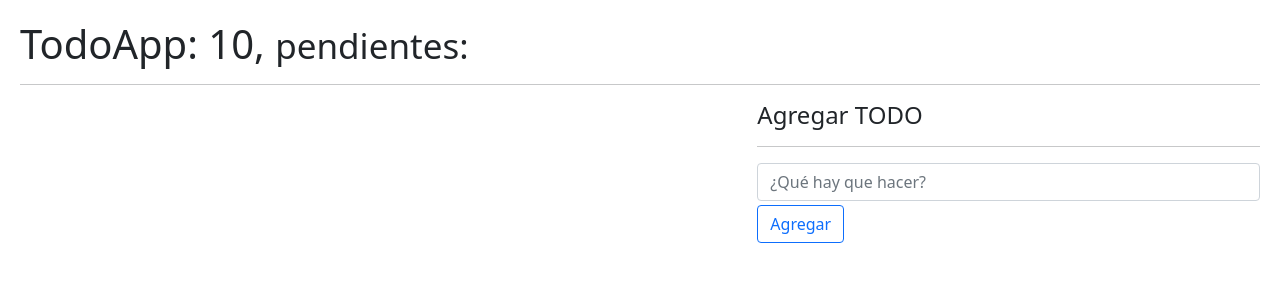
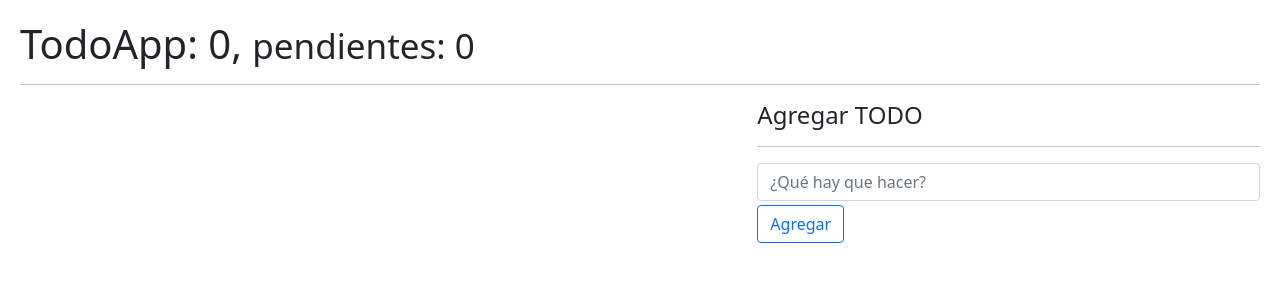
Before and after one commit to Charlyqv/05-hook-app, a React (Vite) app: page / in a window 1280 px wide. Shown: the top 300 px of the page. Built offline with nearby package versions, Linux system fonts and the light colour scheme.

Commit message:
Resolución de la tarea - useTodos

```diff
--- a/src/08-useReducer/TodoApp.jsx
+++ b/src/08-useReducer/TodoApp.jsx
@@ -1,62 +1,14 @@
-import { useEffect, useReducer } from 'react'
-import { todoReducer } from './todoReducer'
 import { TodoList } from './TodoList';
 import { TodoAdd } from './TodoAdd';
-
-const initialState = [
-  // {
-  //   id: new Date().getTime(),
-  //   description: 'Recolectar la piedra del Alma',
-  //   done: false,
-  // },
-  // {
-  //   id: new Date().getTime() * 3,
-  //   description: 'Recolectar la piedra del Tiempo',
-  //   done: false,
-  // }
-
-];
-
-const init = () => {
-  return JSON.parse( localStorage.getItem('todos')) || [];
-}
+import { useTodos } from '../hooks/';
 
 export const TodoApp = () => {
 
-  const [ todos, dispatch ] = useReducer( todoReducer, initialState, init );
-
-  useEffect(() => {
-    localStorage.setItem('todos', JSON.stringify( todos ));
-  }, [todos])
-
-
-  const handleNewTodo = ( todo ) => {
-    const action = {
-      type: '[TODO] Add Todo',
-      payload: todo
-    }
-
-    dispatch( action );
-  }
-
-  const handleDeleteTodo = ( id ) => {
-    dispatch({
-      type: '[TODO] Remove Todo',
-      payload: id
-    })
-  }
-
-  const handleToggleTodo = ( id ) => {
-    dispatch({
-      type: '[TODO] Toggle Todo',
-      payload: id
-    })
-  }
-
+  const { todos, todosCount, pendingTodosCount, handleNewTodo, handleDeleteTodo, handleToggleTodo } = useTodos();
 
   return (
     <>
-      <h1>TodoApp: 10, <small>pendientes:</small></h1>
+      <h1>TodoApp: { todosCount }, <small>pendientes: { pendingTodosCount } </small></h1>
       <hr />
 
       <div className="row">
--- a/src/hooks/index.js
+++ b/src/hooks/index.js
@@ -3,3 +3,4 @@
 export * from './useCounter';
 export * from './useFetch';
 export * from './useForm';
+export * from './useTodos';
--- /dev/null
+++ b/src/hooks/useTodos.js
@@ -0,0 +1,49 @@
+import { useEffect, useReducer } from 'react';
+import { todoReducer } from '../08-useReducer/todoReducer';
+
+const init = () => {
+  return JSON.parse( localStorage.getItem('todos')) || [];
+}
+
+export const useTodos = () => {
+
+  const [ todos, dispatch ] = useReducer( todoReducer, [] , init );
+
+  useEffect(() => {
+    localStorage.setItem('todos', JSON.stringify( todos ));
+  }, [todos])
+
+
+  const handleNewTodo = ( todo ) => {
+    const action = {
+      type: '[TODO] Add Todo',
+      payload: todo
+    }
+
+    dispatch( action );
+  }
+
+  const handleDeleteTodo = ( id ) => {
+    dispatch({
+      type: '[TODO] Remove Todo',
+      payload: id
+    })
+  }
+
+  const handleToggleTodo = ( id ) => {
+    dispatch({
+      type: '[TODO] Toggle Todo',
+      payload: id
+    })
+  }
+
+  return {
+    todos,
+    todosCount: todos.length,
+    pendingTodosCount: todos.filter(todo => !todo.done).length,
+    handleNewTodo,
+    handleDeleteTodo,
+    handleToggleTodo,
+  }
+
+}
```
